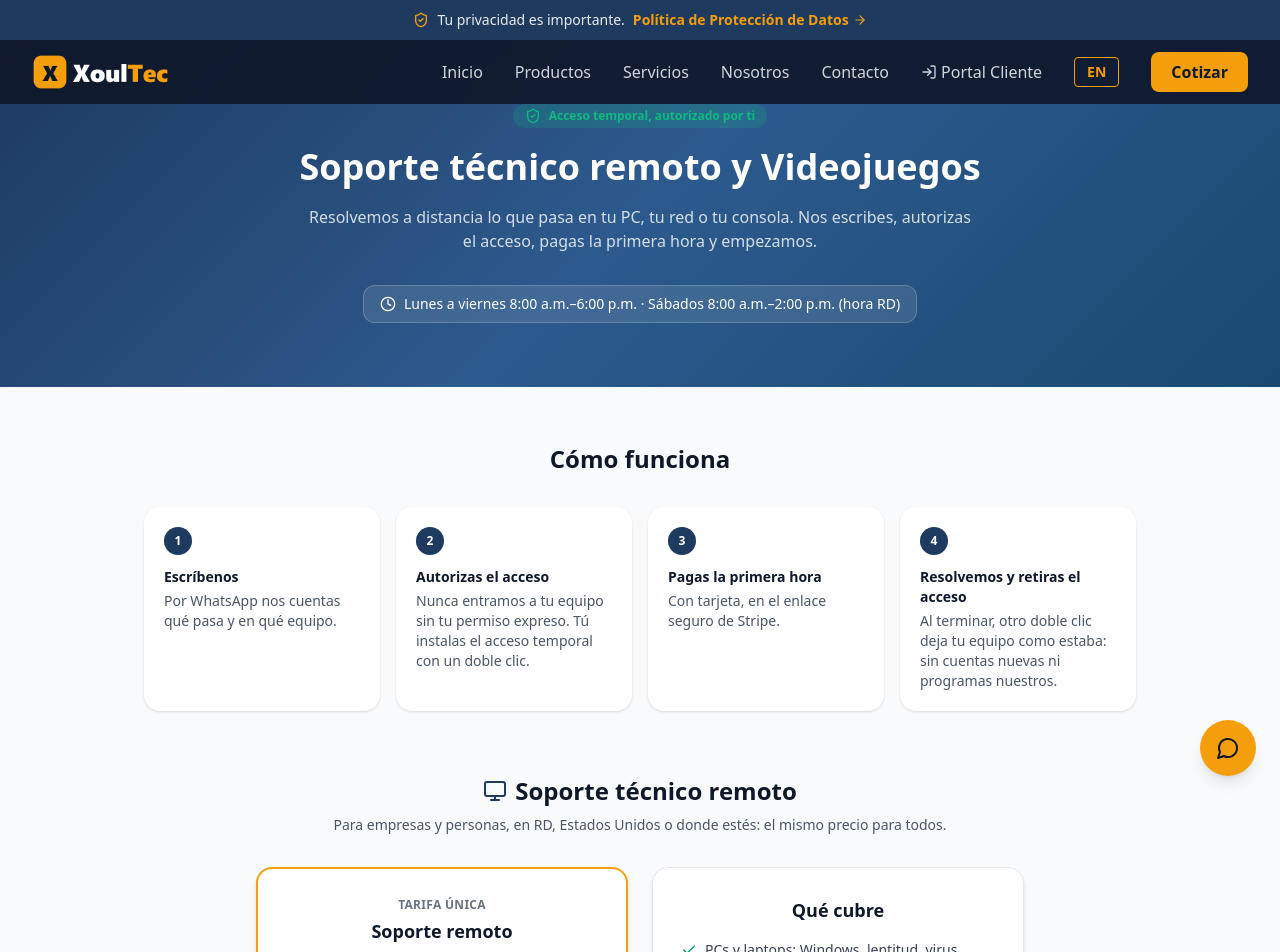
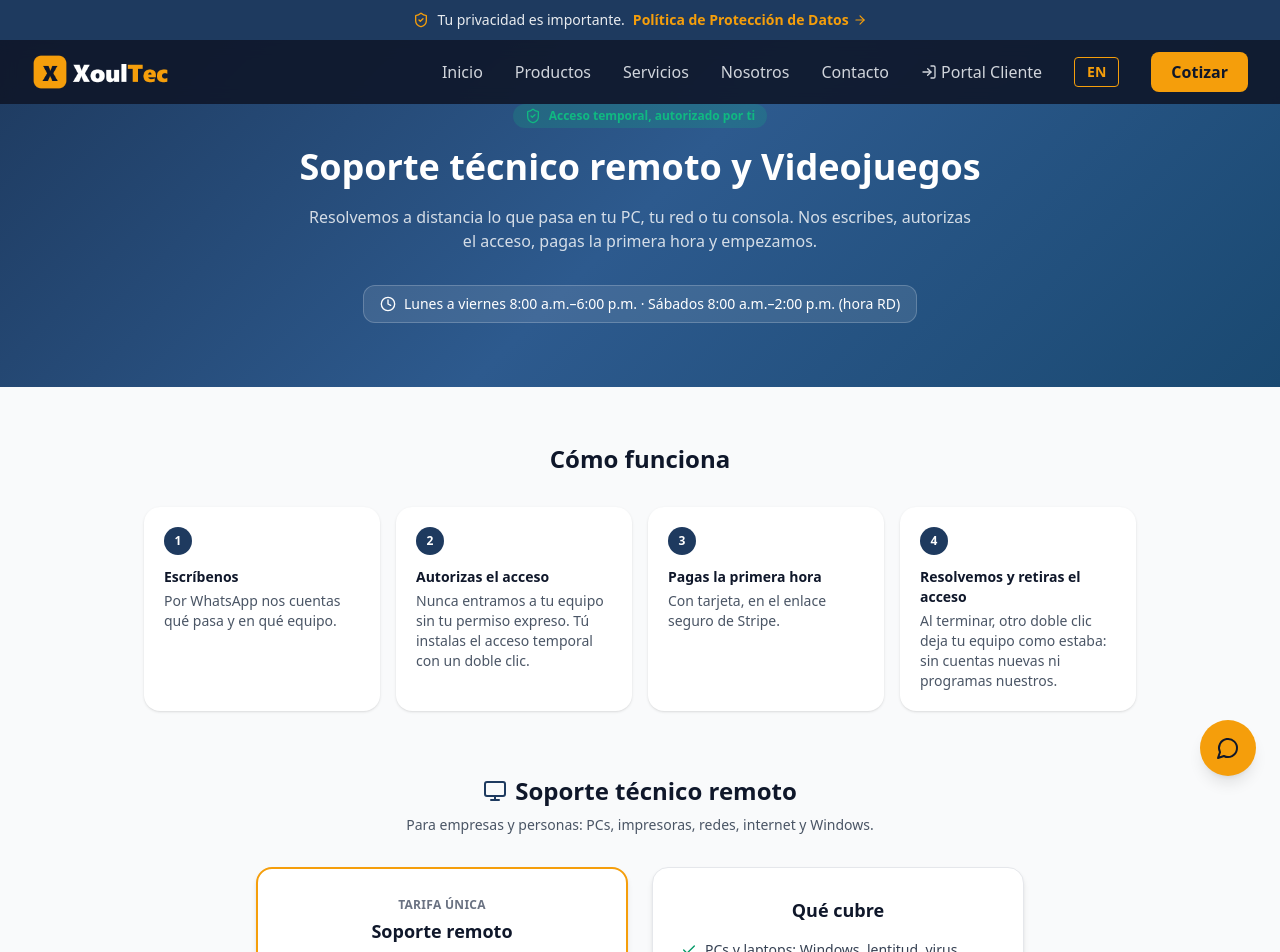
Before and after one commit to xoultec/homepage, a Next.js app: page /servicios in a window 1280 px wide. Shown: the top 952 px of the page. Built offline with nearby package versions, Linux system fonts and the light colour scheme.

Commit message:
fix(servicios): subtítulo del soporte remoto sin países

```diff
--- a/app/servicios/ServiciosLanding.tsx
+++ b/app/servicios/ServiciosLanding.tsx
@@ -181,8 +181,8 @@ export function ServiciosLanding() {
           </div>
           <p className="text-gray-600 text-center text-sm max-w-2xl mx-auto mb-8">
             {t(
-              'Para empresas y personas, en RD, Estados Unidos o donde estés: el mismo precio para todos.',
-              'For businesses and individuals, in the DR, the US or wherever you are: one price for everyone.',
+              'Para empresas y personas: PCs, impresoras, redes, internet y Windows.',
+              'For businesses and individuals: PCs, printers, networks, internet and Windows.',
             )}
           </p>
           <div className="grid grid-cols-1 md:grid-cols-2 gap-6 max-w-3xl mx-auto items-start">
```
